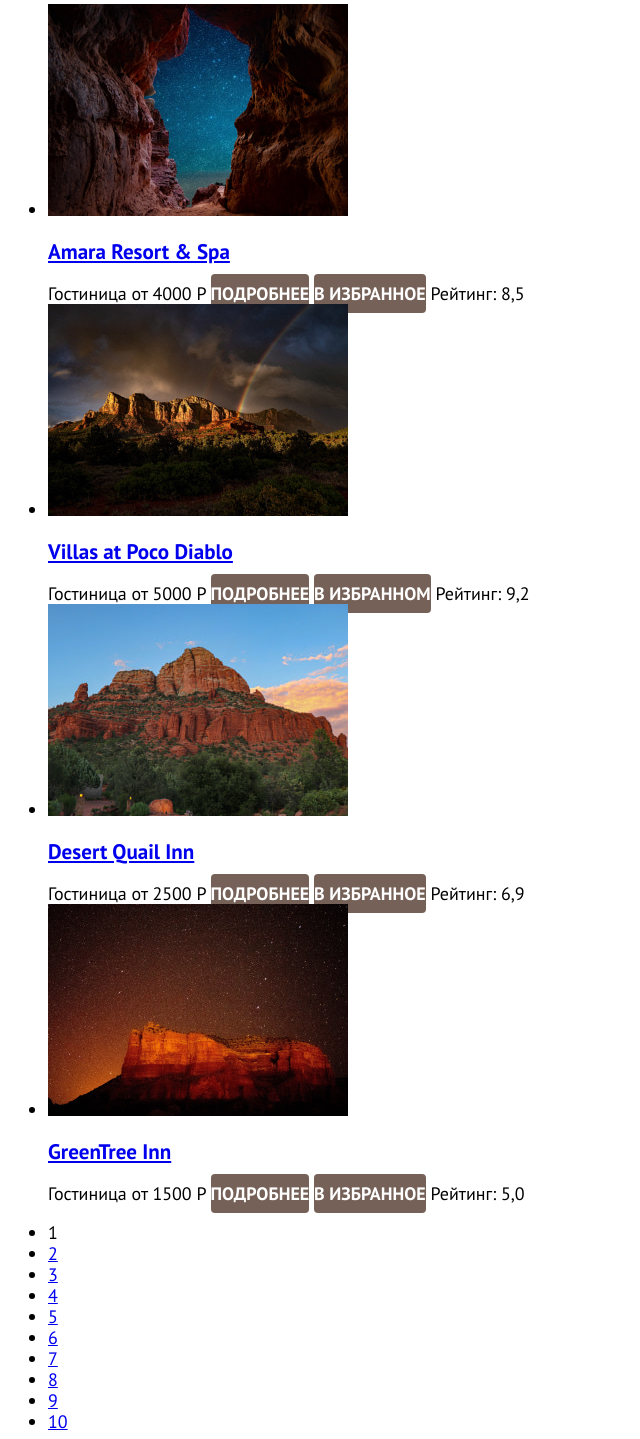
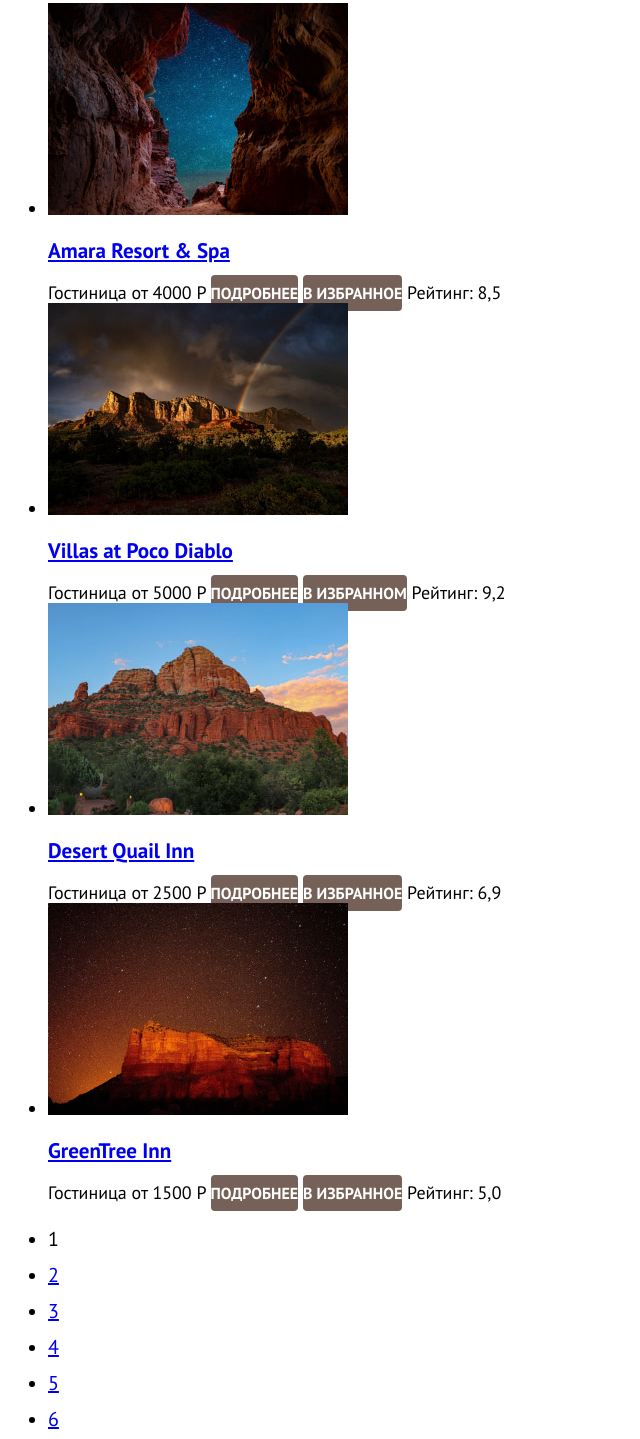
Before and after one commit to htmlacademy-htmlcss/1060227-sedona-1, a plain HTML site: page catalog.html in a window 1280 px wide. Shown: the part 1220-2659 px from the top of the page, without its empty margins (0-640 px from the left). Drawn offline with Linux system fonts and the light colour scheme.

Commit message:
Добавляет классы

```diff
--- a/catalog.html
+++ b/catalog.html
@@ -38,7 +38,7 @@
             </a>
           </li>
           <li class="navigation-item">
-            <a class="navigation-link" href="#">Хочу сюда!</a>
+            <a class="navigation-link button button-small" href="#">Хочу сюда!</a>
           </li>
         </ul>
       </nav>
@@ -124,8 +124,8 @@
               <button type="button"><button>
               <button type="button"><button>
             </div>
-            <button class="button" type="submit">Применить</button>
-            <button type="reset" value="Reset">Сбросить</button>
+            <button class="button button-small" type="submit">Применить</button>
+            <button class="button button-small" type="reset" value="Reset">Сбросить</button>
           </fieldset>
         </form>
         <p class="filter-result">Найдено гостиниц: 38</p>
@@ -151,8 +151,8 @@
             <h3 class="hotel-card-title"><a class="hotel-card-title-link" href="#">Amara Resort & Spa</a></h3>
             <span class="hotel-type">Гостиница</span>
             <span class="hotel-price">от 4000 Р</span>
-            <a class="hotel-card-detail-link button" href="#">Подробнее</a>
-            <a class="button hotel-to-favourites-button" href="#">В избранное</a>
+            <a class="hotel-card-detail-link button button-small" href="#">Подробнее</a>
+            <a class="button hotel-to-favourites-button button-small" href="#">В избранное</a>
             <span class="hotel-rating">Рейтинг: 8,5</span>
           </li>
           <li class="hotel-card">
@@ -160,8 +160,8 @@
             <h3 class="hotel-card-title"><a class="hotel-card-title-link" href="#">Villas at Poco Diablo</a></h3>
             <span class="hotel-type">Гостиница</span>
             <span class="hotel-price">от 5000 Р</span>
-            <a class="hotel-card-detail-link button" href="#">Подробнее</a>
-            <a class="button hotel-favourites-button" href="#">В избранном</a>
+            <a class="hotel-card-detail-link button  button-small" href="#">Подробнее</a>
+            <a class="button hotel-favourites-button  button-small" href="#">В избранном</a>
             <span class="hotel-rating">Рейтинг: 9,2</span>
           </li>
           <li class="hotel-card">
@@ -169,8 +169,8 @@
             <h3 class="hotel-card-title"><a class="hotel-card-title-link" href="#">Desert Quail Inn</a></h3>
             <span class="hotel-type">Гостиница</span>
             <span class="hotel-price">от 2500 Р</span>
-            <a class="hotel-card-detail-link button" href="#">Подробнее</a>
-            <a class="button hotel-to-favourites-button" href="#">В избранное</a>
+            <a class="hotel-card-detail-link button  button-small" href="#">Подробнее</a>
+            <a class="button hotel-to-favourites-button  button-small" href="#">В избранное</a>
             <span class="hotel-rating">Рейтинг: 6,9</span>
           </li>
           <li class="hotel-card">
@@ -178,41 +178,41 @@
             <h3 class="hotel-card-title"><a class="hotel-card-title-link" href="#">GreenTree Inn</a></h3>
             <span class="hotel-type">Гостиница</span>
             <span class="hotel-price">от 1500 Р</span>
-            <a class="hotel-card-detail-link button" href="#">Подробнее</a>
-            <a class="button hotel-to-favourites-button" href="#">В избранное</a>
+            <a class="hotel-card-detail-link button  button-small" href="#">Подробнее</a>
+            <a class="button hotel-to-favourites-button  button-small" href="#">В избранное</a>
             <span class="hotel-rating">Рейтинг: 5,0</span>
           </li>
         </ul>
         <ul class="pagination">
           <li class="pagination-item">
-            <a class="pagination-link pagination-current">1</a>
+            <a class="pagination-link pagination-current button-big">1</a>
           </li>
           <li class="pagination-item">
-            <a class="pagination-link" href="#">2</a>
+            <a class="pagination-link button-big" href="#">2</a>
           </li>
           <li class="pagination-item">
-            <a class="pagination-link" href="#">3</a>
+            <a class="pagination-link button-big" href="#">3</a>
           </li>
           <li class="pagination-item">
-            <a class="pagination-link" href="#">4</a>
+            <a class="pagination-link button-big" href="#">4</a>
           </li>
           <li class="pagination-item">
-            <a class="pagination-link" href="#">5</a>
+            <a class="pagination-link button-big" href="#">5</a>
           </li>
           <li class="pagination-item">
-            <a class="pagination-link" href="#">6</a>
+            <a class="pagination-link button-big" href="#">6</a>
           </li>
           <li class="pagination-item">
-            <a class="pagination-link" href="#">7</a>
+            <a class="pagination-link button-big" href="#">7</a>
           </li>
           <li class="pagination-item">
-            <a class="pagination-link" href="#">8</a>
+            <a class="pagination-link button-big" href="#">8</a>
           </li>
           <li class="pagination-item">
-            <a class="pagination-link" href="#">9</a>
+            <a class="pagination-link button-big" href="#">9</a>
           </li>
           <li class="pagination-item">
-            <a class="pagination-link" href="#">10</a>
+            <a class="pagination-link button-big" href="#">10</a>
           </li>
         </ul>
       </section>
@@ -222,7 +222,7 @@
         <form class="newsletter-form" action="https://echo.htmlacademy.ru/" method="post">
           <label for="newsletter-date" class="visually-hidden">Email</label>
           <input class="field" id="newsletter-date" placeholder="Ваш e-mail" type="email" name="newsletter-date">
-          <button class="button" type="submit">Подписаться</button>
+          <button class="button button-big" type="submit">Подписаться</button>
         </form>
       </section>
     </main>
```
Also changed, not shown: index.html (+27 -14 lines).
